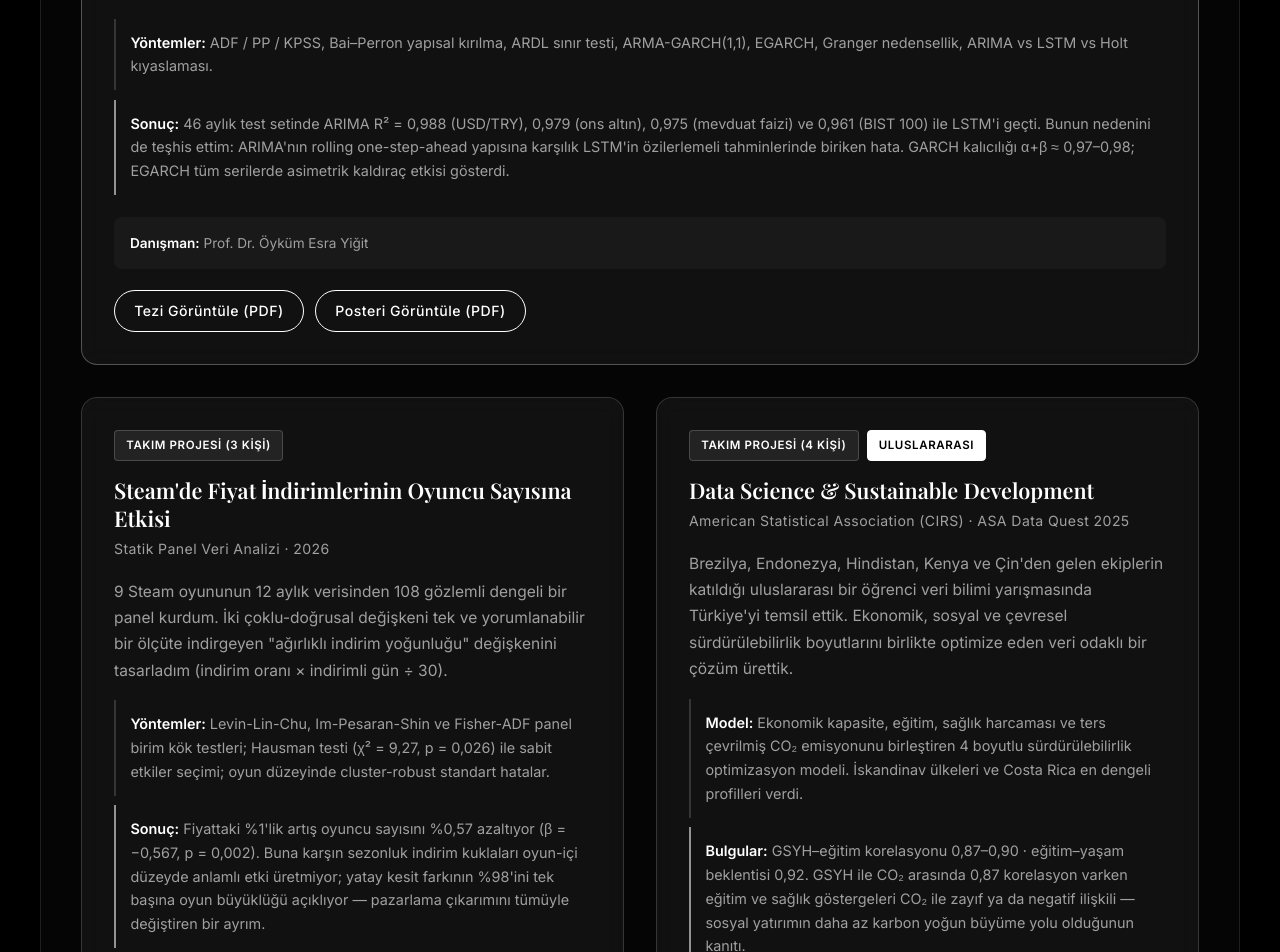
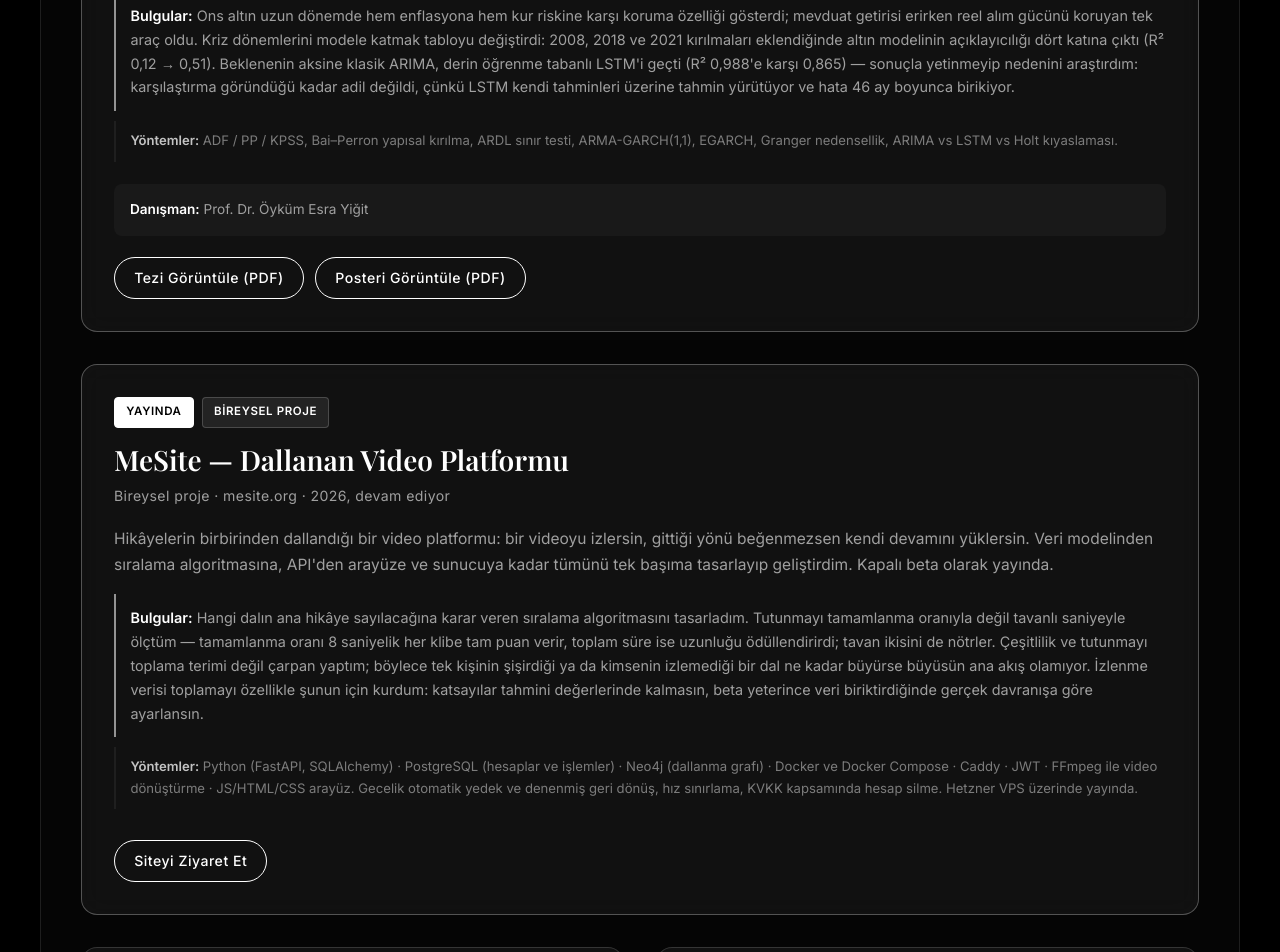
Before and after one commit to kaganonur/kaganonur.github_yeni.io, a Next.js app: page / in a window 1280 px wide. Shown: the part 1460-2412 px from the top of the page. Built offline with nearby package versions, Linux system fonts and the light colour scheme; a web font is replaced by a local one.

Commit message:
Projeler sadelestirildi, MeSite eklendi

```diff
--- a/app/globals.css
+++ b/app/globals.css
@@ -596,3 +596,14 @@
 .footer-links { display: flex; flex-wrap: wrap; gap: 1.5rem; justify-content: center; font-size: 0.9rem; }
 .footer-links a { color: var(--text-secondary); }
 .footer-links a:hover { color: var(--text-primary); }
+
+/* Methods line — technical detail, visually secondary to the findings */
+.proj-detail-methods {
+  font-size: 0.82rem;
+  color: var(--text-secondary);
+  opacity: 0.75;
+  border-left-color: rgba(255, 255, 255, 0.08);
+  padding-top: 0.6rem;
+  padding-bottom: 0.6rem;
+}
+.proj-detail-methods strong { font-weight: 600; }
--- a/app/page.js
+++ b/app/page.js
@@ -69,11 +69,11 @@
 
             <p className="proj-body">{t.home.thesisDesc}</p>
 
-            <div className="proj-detail">
-              <strong>{t.home.labelMethods}</strong> {t.home.thesisMethods}
-            </div>
             <div className="proj-detail proj-detail-result">
               <strong>{t.home.labelResult}</strong> {t.home.thesisResult}
+            </div>
+            <div className="proj-detail proj-detail-methods">
+              <strong>{t.home.labelMethods}</strong> {t.home.thesisMethods}
             </div>
 
             <div className="proj-meta-box">
@@ -90,6 +90,28 @@
             </div>
           </article>
 
+          {/* --- MeSite --- */}
+          <article className="glass-card proj-card featured-card">
+            <div className="badge-row">
+              <span className="badge badge-accent">{t.home.badgeLive}</span>
+              <span className="badge">{t.home.badgeIndividual}</span>
+            </div>
+            <h3 className="proj-title">{t.home.mesiteTitle}</h3>
+            <p className="proj-sub">{t.home.mesiteSub}</p>
+            <p className="proj-body">{t.home.mesiteDesc}</p>
+            <div className="proj-detail proj-detail-result">
+              <strong>{t.home.labelResult}</strong> {t.home.mesiteResult}
+            </div>
+            <div className="proj-detail proj-detail-methods">
+              <strong>{t.home.labelMethods}</strong> {t.home.mesiteMethods}
+            </div>
+            <div className="proj-actions">
+              <a href="https://mesite.org" target="_blank" rel="noopener" className="btn btn-outline btn-sm">
+                {t.home.viewSite}
+              </a>
+            </div>
+          </article>
+
           {/* --- Two-up: Panel + ASA --- */}
           <div className="grid-2 proj-grid">
             <article className="glass-card proj-card">
@@ -99,11 +121,11 @@
               <h3 className="proj-title">{t.home.panelTitle}</h3>
               <p className="proj-sub">{t.home.panelSub}</p>
               <p className="proj-body">{t.home.panelDesc}</p>
-              <div className="proj-detail">
-                <strong>{t.home.labelMethods}</strong> {t.home.panelMethods}
-              </div>
               <div className="proj-detail proj-detail-result">
                 <strong>{t.home.labelResult}</strong> {t.home.panelResult}
+              </div>
+              <div className="proj-detail proj-detail-methods">
+                <strong>{t.home.labelMethods}</strong> {t.home.panelMethods}
               </div>
               <div className="proj-actions">
                 <a href="/assets/raporlar/panel-veri-analizi.pdf" target="_blank" rel="noopener" className="btn btn-outline btn-sm">
@@ -120,13 +142,13 @@
               <h3 className="proj-title">{t.home.proj2Title}</h3>
               <p className="proj-sub">{t.home.proj2Sub}</p>
               <p className="proj-body">{t.home.proj2Desc}</p>
-              <div className="proj-detail">
-                <strong>{t.home.labelModel}</strong> {t.home.proj2ModelVal}
-              </div>
               <div className="proj-detail proj-detail-result">
                 <strong>{t.home.labelFindings}</strong> {t.home.proj2FindVal}
               </div>
               <div className="proj-detail">
+                <strong>{t.home.labelModel}</strong> {t.home.proj2ModelVal}
+              </div>
+              <div className="proj-detail proj-detail-methods">
                 <strong>{t.home.labelTests}</strong> {t.home.proj2TestsVal}
               </div>
               <div className="proj-meta-box">
--- a/data/translations.js
+++ b/data/translations.js
@@ -15,7 +15,7 @@
     home: {
       role: "Veri Analisti · İstatistikçi",
       title: "Veriyi Modele, Modeli Karara Dönüştürüyorum",
-      desc: "Yıldız Teknik Üniversitesi İstatistik mezunu. 252 aylık Türkiye makro-finans verisini ARIMA, GARCH ve LSTM ile modelledim; 108 gözlemli panel veride sabit etkiler tahmini yaptım; ASA Data Quest 2025'te Türkiye'yi temsil ettim. Python, R, Stata ve SQL ile çalışıyorum.",
+      desc: "Yıldız Teknik Üniversitesi İstatistik mezunuyum. Bitirme tezimde Türkiye'nin yatırım araçlarını 21 yıllık veriyle modelleyip birikimi enflasyona karşı hangisinin koruduğunu ölçtüm; bir panel projesinde indirim kampanyalarının satın alma davranışını gerçekten değiştirip değiştirmediğini test ettim; ASA Data Quest 2025'te Türkiye'yi temsil ettim.",
       btnProjects: "Projelerimi İncele",
       btnCV: "CV İndir (PDF)",
       btnDiary: "Gezi Günlüğüm",
@@ -74,7 +74,7 @@
       ],
 
       projects: "Projelerim",
-      projectsIntro: "Her projede yalnızca sonucu değil, o sonuca hangi testlerle ulaştığımı ve neden o modeli seçtiğimi de yazıyorum.",
+      projectsIntro: "Her projede önce hangi soruyu sorduğumu ve ne bulduğumu yazıyorum; kullandığım yöntemler kartların altında duruyor.",
       viewReport: "Raporu Görüntüle (PDF)",
       viewPresentation: "Sunumu Görüntüle (PDF)",
       viewThesis: "Tezi Görüntüle (PDF)",
@@ -85,7 +85,7 @@
       badgeTeam4: "Takım Projesi (4 Kişi)",
       badgeIntl: "Uluslararası",
       labelMethods: "Yöntemler:",
-      labelResult: "Sonuç:",
+      labelResult: "Bulgular:",
       labelFindings: "Bulgular:",
       labelModel: "Model:",
       labelTests: "Testler:",
@@ -93,27 +93,34 @@
       labelMentor: "Mentor:",
       labelAdvisor: "Danışman:",
 
+      badgeLive: "Yayında",
+      viewSite: "Siteyi Ziyaret Et",
+      mesiteTitle: "MeSite — Dallanan Video Platformu",
+      mesiteSub: "Bireysel proje · mesite.org · 2026, devam ediyor",
+      mesiteDesc: "Hikâyelerin birbirinden dallandığı bir video platformu: bir videoyu izlersin, gittiği yönü beğenmezsen kendi devamını yüklersin. Veri modelinden sıralama algoritmasına, API'den arayüze ve sunucuya kadar tümünü tek başıma tasarlayıp geliştirdim. Kapalı beta olarak yayında.",
+      mesiteResult: "Hangi dalın ana hikâye sayılacağına karar veren sıralama algoritmasını tasarladım. Tutunmayı tamamlanma oranıyla değil tavanlı saniyeyle ölçtüm — tamamlanma oranı 8 saniyelik her klibe tam puan verir, toplam süre ise uzunluğu ödüllendirirdi; tavan ikisini de nötrler. Çeşitlilik ve tutunmayı toplama terimi değil çarpan yaptım; böylece tek kişinin şişirdiği ya da kimsenin izlemediği bir dal ne kadar büyürse büyüsün ana akış olamıyor. İzlenme verisi toplamayı özellikle şunun için kurdum: katsayılar tahmini değerlerinde kalmasın, beta yeterince veri biriktirdiğinde gerçek davranışa göre ayarlansın.",
+      mesiteMethods: "Python (FastAPI, SQLAlchemy) · PostgreSQL (hesaplar ve işlemler) · Neo4j (dallanma grafı) · Docker ve Docker Compose · Caddy · JWT · FFmpeg ile video dönüştürme · JS/HTML/CSS arayüz. Gecelik otomatik yedek ve denenmiş geri dönüş, hız sınırlama, KVKK kapsamında hesap silme. Hetzner VPS üzerinde yayında.",
       thesisTitle: "Türkiye Yatırım Araçlarının Zaman Serisi Analizi",
       thesisSub: "Bitirme Tezi · Yıldız Teknik Üniversitesi İstatistik · 2026",
-      thesisDesc: "Ons altın, USD/TRY, TÜFE enflasyonu, mevduat faizi ve BIST 100 serilerine ait 252 aylık gözlemi (Oca 2005 – Ara 2025) tek bir ekonometrik çerçevede modelledim. Bai–Perron testi 2008, 2018 ve 2021 kırılmalarını içsel olarak tespit etti; kukla değişkenler ons altın modelini R² = 0,12'den 0,51'e taşıdı. ARDL sınır testinde kesin eşbütünleşme bulunmadığı için VECM'i zorlamak yerine bağımsız ARIMA/SARIMA tahmincilerine geçtim.",
+      thesisDesc: "İki soruya cevap aradım: Türkiye'nin yüksek enflasyon ve kur oynaklığı ortamında birikimi gerçekten hangi araç koruyor, ve derin öğrenme bu piyasaları klasik yöntemlerden daha iyi tahmin edebiliyor mu? Ons altın, dolar kuru, TÜFE enflasyonu, mevduat faizi ve BIST 100 serilerinin 21 yıllık aylık verisini (2005–2025) kullandım.",
       thesisMethods: "ADF / PP / KPSS, Bai–Perron yapısal kırılma, ARDL sınır testi, ARMA-GARCH(1,1), EGARCH, Granger nedensellik, ARIMA vs LSTM vs Holt kıyaslaması.",
-      thesisResult: "46 aylık test setinde ARIMA R² = 0,988 (USD/TRY), 0,979 (ons altın), 0,975 (mevduat faizi) ve 0,961 (BIST 100) ile LSTM'i geçti. Bunun nedenini de teşhis ettim: ARIMA'nın rolling one-step-ahead yapısına karşılık LSTM'in özilerlemeli tahminlerinde biriken hata. GARCH kalıcılığı α+β ≈ 0,97–0,98; EGARCH tüm serilerde asimetrik kaldıraç etkisi gösterdi.",
+      thesisResult: "Ons altın uzun dönemde hem enflasyona hem kur riskine karşı koruma özelliği gösterdi; mevduat getirisi erirken reel alım gücünü koruyan tek araç oldu. Kriz dönemlerini modele katmak tabloyu değiştirdi: 2008, 2018 ve 2021 kırılmaları eklendiğinde altın modelinin açıklayıcılığı dört katına çıktı (R² 0,12 → 0,51). Beklenenin aksine klasik ARIMA, derin öğrenme tabanlı LSTM'i geçti (R² 0,988'e karşı 0,865) — sonuçla yetinmeyip nedenini araştırdım: karşılaştırma göründüğü kadar adil değildi, çünkü LSTM kendi tahminleri üzerine tahmin yürütüyor ve hata 46 ay boyunca birikiyor.",
       thesisAdvisor: "Prof. Dr. Öyküm Esra Yiğit",
 
-      panelTitle: "Steam'de Fiyat İndirimlerinin Oyuncu Sayısına Etkisi",
+      panelTitle: "Steam Oyunlarında Fiyat İndirimlerinin Oyuncu Sayısına Etkisi",
       panelSub: "Statik Panel Veri Analizi · 2026",
-      panelDesc: "9 Steam oyununun 12 aylık verisinden 108 gözlemli dengeli bir panel kurdum. İki çoklu-doğrusal değişkeni tek ve yorumlanabilir bir ölçüte indirgeyen \"ağırlıklı indirim yoğunluğu\" değişkenini tasarladım (indirim oranı × indirimli gün ÷ 30).",
+      panelDesc: "Steam indirimleri oyuncuları gerçekten geri getiriyor mu? Platformun yılda dört kez düzenlediği büyük indirim sezonlarının oyuncu sayısına etkisini, dokuz popüler oyunun bir yıllık aylık verisiyle test ettik.",
       panelMethods: "Levin-Lin-Chu, Im-Pesaran-Shin ve Fisher-ADF panel birim kök testleri; Hausman testi (χ² = 9,27, p = 0,026) ile sabit etkiler seçimi; oyun düzeyinde cluster-robust standart hatalar.",
-      panelResult: "Fiyattaki %1'lik artış oyuncu sayısını %0,57 azaltıyor (β = −0,567, p = 0,002). Buna karşın sezonluk indirim kuklaları oyun-içi düzeyde anlamlı etki üretmiyor; yatay kesit farkının %98'ini tek başına oyun büyüklüğü açıklıyor — pazarlama çıkarımını tümüyle değiştiren bir ayrım.",
+      panelResult: "Fiyat gerçekten belirleyici: bir oyunun fiyatı %1 arttığında oyuncu sayısı %0,57 azalıyor. Ancak indirim kampanyalarının kendisi fark yaratmadı — hiçbir sezon anlamlı bir artış üretmedi. Nedeni bir ölçüm tuzağıydı: oyuncu sayısındaki farkın %98'ini oyunun zaten ne kadar büyük olduğu açıklıyor. İndirim bir oyunu büyütmüyor; büyük oyunlar zaten kalabalık kalıyor.",
 
       proj1Title: "Müşteri Satın Alma Davranışları Analizi",
-      proj1Desc: "Açık erişimli bir veri seti (100 gözlem) kullanılarak müşterilerin satın alma davranışlarını (yaş, cinsiyet, yorum niteliği) etkileyen faktörler çok değişkenli lojistik regresyon ve Pearson ki-kare testleriyle analiz edilmiştir. Sonuç olarak cinsiyetin satın alma kararında istatistiksel açıdan anlamlı bir etkiye sahip olduğu saptanmıştır.",
+      proj1Desc: "Bir müşterinin satın alma kararını neyin belirlediğini inceledik; açık erişimli bir veri setinde yaş, cinsiyet ve yorum niteliğinin etkisini test ettik. Cinsiyet istatistiksel olarak anlamlı bir belirleyici çıktı, diğer faktörler testte anlamlılık göstermedi.",
 
       proj2Title: "Data Science & Sustainable Development",
       proj2Sub: "American Statistical Association (CIRS) · ASA Data Quest 2025",
-      proj2Desc: "Brezilya, Endonezya, Hindistan, Kenya ve Çin'den gelen ekiplerin katıldığı uluslararası bir öğrenci veri bilimi yarışmasında Türkiye'yi temsil ettik. Ekonomik, sosyal ve çevresel sürdürülebilirlik boyutlarını birlikte optimize eden veri odaklı bir çözüm ürettik.",
-      proj2FindVal: "GSYH–eğitim korelasyonu 0,87–0,90 · eğitim–yaşam beklentisi 0,92. GSYH ile CO₂ arasında 0,87 korelasyon varken eğitim ve sağlık göstergeleri CO₂ ile zayıf ya da negatif ilişkili — sosyal yatırımın daha az karbon yoğun büyüme yolu olduğunun kanıtı.",
-      proj2ModelVal: "Ekonomik kapasite, eğitim, sağlık harcaması ve ters çevrilmiş CO₂ emisyonunu birleştiren 4 boyutlu sürdürülebilirlik optimizasyon modeli. İskandinav ülkeleri ve Costa Rica en dengeli profilleri verdi.",
+      proj2Desc: "Ülkelerin kalkınmak için çevresel maliyeti göze almak zorunda olup olmadığını araştırdık; Brezilya, Endonezya, Hindistan, Kenya ve Çin'den gelen ekiplerin yanında Türkiye'nin projesini sunduk.",
+      proj2FindVal: "Refah, eğitim ve yaşam süresi birbirine çok sıkı bağlı hareket ediyor (korelasyonlar 0,87–0,92). Çevresel maliyet ise net bir çizgide ayrışıyor: milli gelir karbon emisyonuyla 0,87 korelasyon gösterirken eğitim ve sağlık harcamaları emisyonla zayıf ya da ters ilişkili — sosyal yatırım, gelir odaklı büyümeye kıyasla çok daha düşük karbon bedeliyle kalkınma sağlıyor.",
+      proj2ModelVal: "Ekonomi, eğitim, sağlık ve emisyonu birlikte optimize eden model en dengeli profilleri İskandinav ülkeleri ile Costa Rica'da buldu — yani bu ödünleşim kaçınılmaz değil.",
       proj2TestsVal: "Durbin–Watson, VIF ve Shapiro–Wilk kontrolleri.",
 
       expTitle: "Deneyim",
@@ -157,7 +164,7 @@
     home: {
       role: "Data Analyst · Statistician",
       title: "Turning Data Into Models, and Models Into Decisions",
-      desc: "Statistics graduate of Yıldız Technical University. Modelled 252 months of Turkish macro-financial data with ARIMA, GARCH and LSTM; estimated fixed-effects panel models on 108 observations; represented Türkiye at ASA Data Quest 2025. I work in Python, R, Stata and SQL.",
+      desc: "Statistics graduate of Yıldız Technical University. My thesis modelled 21 years of Turkish investment instruments to measure which one actually protects savings against inflation; a panel data project tested whether discount campaigns genuinely change buying behaviour; and I represented Türkiye at ASA Data Quest 2025.",
       btnProjects: "See My Projects",
       btnCV: "Download CV (PDF)",
       btnDiary: "Travel Diary",
@@ -216,7 +223,7 @@
       ],
 
       projects: "Projects",
-      projectsIntro: "For every project I write down not just the result, but which tests got me there and why I chose that model.",
+      projectsIntro: "For each project I lead with the question I asked and what I found; the methods sit underneath.",
       viewReport: "View Report (PDF)",
       viewPresentation: "View Presentation (PDF)",
       viewThesis: "View Thesis (PDF)",
@@ -227,7 +234,7 @@
       badgeTeam4: "Team Project (4 Members)",
       badgeIntl: "International",
       labelMethods: "Methods:",
-      labelResult: "Result:",
+      labelResult: "Findings:",
       labelFindings: "Findings:",
       labelModel: "Model:",
       labelTests: "Tests:",
@@ -235,27 +242,34 @@
       labelMentor: "Mentor:",
       labelAdvisor: "Advisor:",
 
+      badgeLive: "Live",
+      viewSite: "Visit the Site",
+      mesiteTitle: "MeSite — Branching Video Platform",
+      mesiteSub: "Individual project · mesite.org · 2026, ongoing",
+      mesiteDesc: "A video platform where stories branch: you watch a clip, and if you don't like where it goes you upload your own continuation. I designed, built and deployed the whole system — data model, ranking algorithm, API, interface and server. It is live in closed beta.",
+      mesiteResult: "I designed the ranking algorithm that decides which branch becomes the main storyline. Retention is measured in capped seconds rather than completion rate — completion rate would hand a perfect score to any 8-second clip, while raw watch time would simply reward length; capping neutralises both. Diversity and retention are multipliers rather than additive terms, so a branch inflated by a single author or watched by nobody cannot become canon no matter how large it grows. I instrumented watch-time collection specifically so the coefficients can be calibrated against real behaviour once the beta has enough data.",
+      mesiteMethods: "Python (FastAPI, SQLAlchemy) · PostgreSQL (accounts and transactions) · Neo4j (the branching graph) · Docker &amp; Docker Compose · Caddy · JWT · FFmpeg video transcoding · JS/HTML/CSS front end. Nightly automated backups with a tested restore path, rate limiting, and account deletion under Turkish data protection law. Deployed on a Hetzner VPS.",
       thesisTitle: "Time Series Analysis of Turkish Investment Instruments",
       thesisSub: "Undergraduate Thesis · Yıldız Technical University, Statistics · 2026",
-      thesisDesc: "I modelled 252 monthly observations (Jan 2005 – Dec 2025) of spot gold, USD/TRY, CPI inflation, deposit rates and the BIST 100 within a single econometric framework. The Bai–Perron test endogenously identified the 2008, 2018 and 2021 breaks; adding break dummies lifted the gold model from R² = 0.12 to 0.51. With no definitive cointegration in the ARDL bounds test, I moved deliberately to independent ARIMA/SARIMA estimators instead of forcing a VECM.",
+      thesisDesc: "I set out to answer two questions: which asset actually protects savings against Türkiye's high inflation and currency volatility, and whether deep learning can forecast these markets better than a classical approach. I used 21 years of monthly data (2005–2025) on spot gold, USD/TRY, CPI inflation, deposit rates and the BIST 100.",
       thesisMethods: "ADF / PP / KPSS, Bai–Perron structural breaks, ARDL bounds testing, ARMA-GARCH(1,1), EGARCH, Granger causality, ARIMA vs LSTM vs Holt benchmarking.",
-      thesisResult: "On a 46-month hold-out, ARIMA beat LSTM with R² = 0.988 (USD/TRY), 0.979 (gold), 0.975 (deposit rate) and 0.961 (BIST 100) — and I diagnosed why: ARIMA's rolling one-step-ahead structure versus the error that accumulates in the LSTM's autoregressive forecasts. GARCH persistence reached α+β ≈ 0.97–0.98, and EGARCH confirmed asymmetric leverage effects across every series.",
+      thesisResult: "Gold showed evidence of a long-run hedge against both inflation and currency risk — the one instrument that preserved real purchasing power while deposit returns eroded. Accounting for crises changed the picture: adding the 2008, 2018 and 2021 structural breaks raised the gold model's explanatory power fourfold (R² 0.12 → 0.51). Contrary to expectation the classical ARIMA beat the deep learning LSTM (R² 0.988 vs 0.865) — and rather than stop at the number I traced the cause: the comparison was less fair than it looked, because the LSTM forecasts on top of its own forecasts and accumulates error across 46 months.",
       thesisAdvisor: "Prof. Dr. Öyküm Esra Yiğit",
 
       panelTitle: "Effect of Price Discounts on Player Counts on Steam",
       panelSub: "Static Panel Data Analysis · 2026",
-      panelDesc: "I built a balanced panel of 108 observations from 12 months of data on 9 Steam games, and engineered a \"weighted discount intensity\" variable (discount rate × discounted days ÷ 30) that collapsed two collinear regressors into a single interpretable measure.",
+      panelDesc: "Do Steam sales actually bring players back? We tested the effect of the platform's four large seasonal sales on player numbers, using twelve months of data on nine popular games.",
       panelMethods: "Levin-Lin-Chu, Im-Pesaran-Shin and Fisher-ADF panel unit-root tests; Hausman test (χ² = 9.27, p = 0.026) selecting fixed effects; game-clustered robust standard errors.",
-      panelResult: "A 1% price increase reduces player count by 0.57% (β = −0.567, p = 0.002). Seasonal sale dummies, by contrast, showed no significant within-game effect, and game size alone explains 98% of the cross-sectional spread — a distinction that changes the marketing conclusion entirely.",
+      panelResult: "Price genuinely matters: a 1% price increase reduces player count by 0.57%. But the sales themselves did not move the needle — none of the seasonal periods produced a significant lift. The reason was a measurement trap: 98% of the variation in player numbers is explained by how big the game already is. Discounts don't grow a game; large games simply stay crowded.",
 
       proj1Title: "Customer Purchasing Behaviour Analysis",
-      proj1Desc: "Using an open-access dataset (100 observations), the factors affecting customers' purchasing behaviour (age, gender, review quality) were analysed with multivariate logistic regression and Pearson chi-square tests. Gender emerged as a statistically significant driver of the purchase decision.",
+      proj1Desc: "We examined what drives a customer's decision to buy, testing the effect of age, gender and review quality on an open-access dataset. Gender emerged as a statistically significant driver; the other factors did not hold up under testing.",
 
       proj2Title: "Data Science & Sustainable Development",
       proj2Sub: "American Statistical Association (CIRS) · ASA Data Quest 2025",
-      proj2Desc: "We represented Türkiye in an international student data science competition alongside teams from Brazil, Indonesia, India, Kenya and China, producing a data-driven solution that optimises economic, social and environmental sustainability together.",
-      proj2FindVal: "GDP–education correlation of 0.87–0.90 and education–life expectancy of 0.92. GDP correlates 0.87 with CO₂ while education and health indicators correlate weakly or negatively — evidence that social investment is the less carbon-intensive growth path.",
-      proj2ModelVal: "A four-dimensional sustainability optimisation model combining economic capacity, education, health expenditure and inverted CO₂ emissions. Nordic countries and Costa Rica produced the most balanced profiles.",
+      proj2Desc: "We asked whether countries have to trade environmental cost for development, and presented Türkiye's entry against teams from Brazil, Indonesia, India, Kenya and China.",
+      proj2FindVal: "Wealth, education and life expectancy move together very tightly (correlations of 0.87–0.92). The environmental cost splits along a clear line: national income correlates 0.87 with CO₂ emissions while education and health spending correlate weakly or negatively — social investment buys development at a far lower carbon price than income-led growth.",
+      proj2ModelVal: "A model optimising economy, education, health and emissions together found the Nordic countries and Costa Rica to be the most balanced performers — the trade-off is not inevitable.",
       proj2TestsVal: "Durbin–Watson, VIF and Shapiro–Wilk diagnostics.",
 
       expTitle: "Experience",
```
Also changed, not shown: 2 other files (tests, documents, lock files or other folders).
